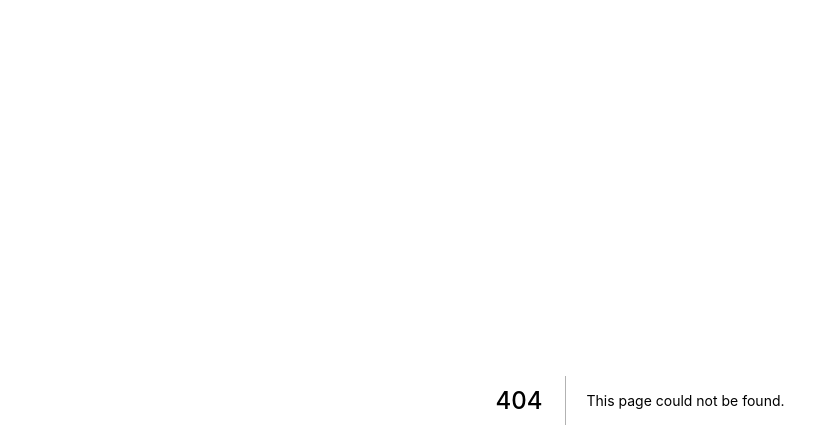
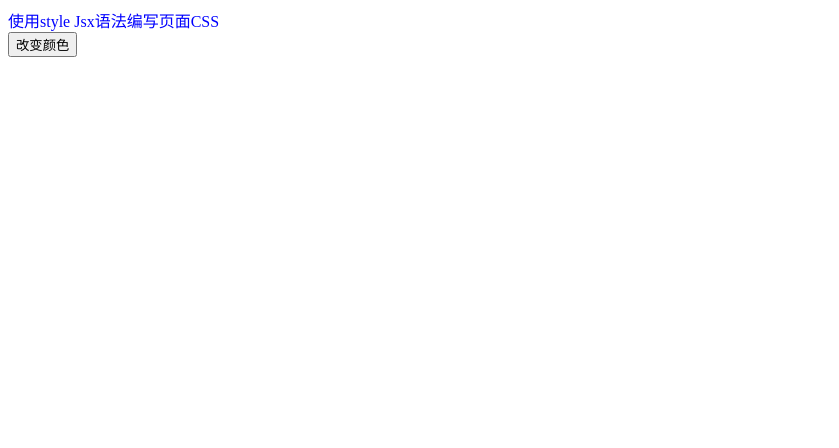
Before and after one commit to GhostyCHEN/next-c-demo, a Next.js app: page /p-08 in a window 1280 px wide. Before the commit this address had no page. Shown: the top 448 px of the page, without its empty margins (0-839 px from the left). Built offline with nearby package versions, Linux system fonts and the light colour scheme.

Commit message:
使用style Jsx语法编写页面CSS

```diff
--- /dev/null
+++ b/pages/p-08.js
@@ -0,0 +1,28 @@
+import React,{useState} from 'react'
+
+function P08(){
+
+    const [color,setColor] = useState('blue')
+    const changeColor = () => {
+        setColor(color == 'blue' ? 'red' : 'blue')
+    }
+
+    return (
+        <>
+            <div>使用style Jsx语法编写页面CSS</div>
+            {/* <div className="second">使用style Jsx语法编写页面CSS</div> */}
+            <div>
+                <button onClick={changeColor}>改变颜色</button>
+            </div>
+
+            <style jsx>
+                {`
+                    div{color:${color};}
+                    .second{color:red}
+                `}
+            </style>
+        </>
+    )
+}
+
+export default P08
```
